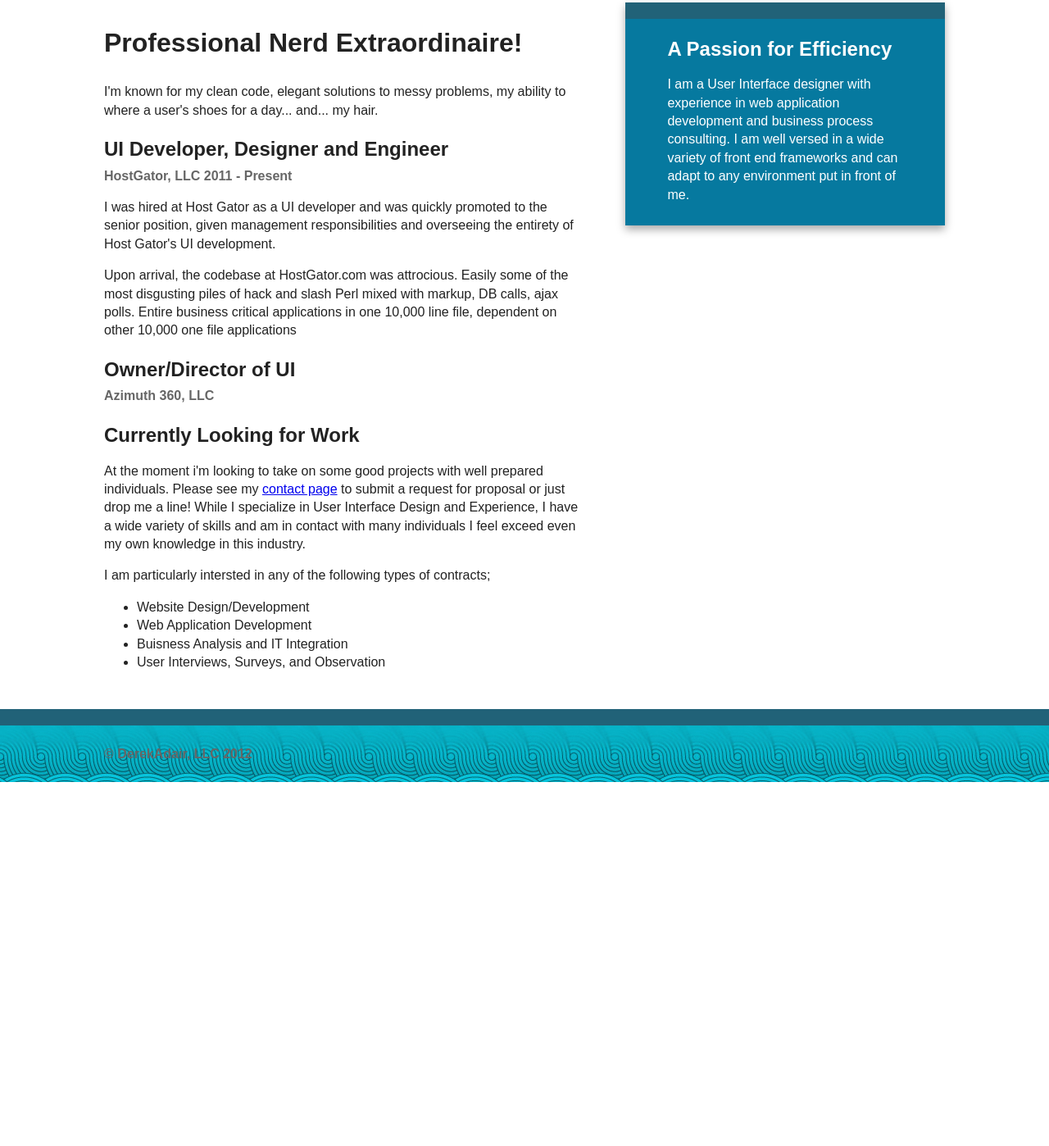
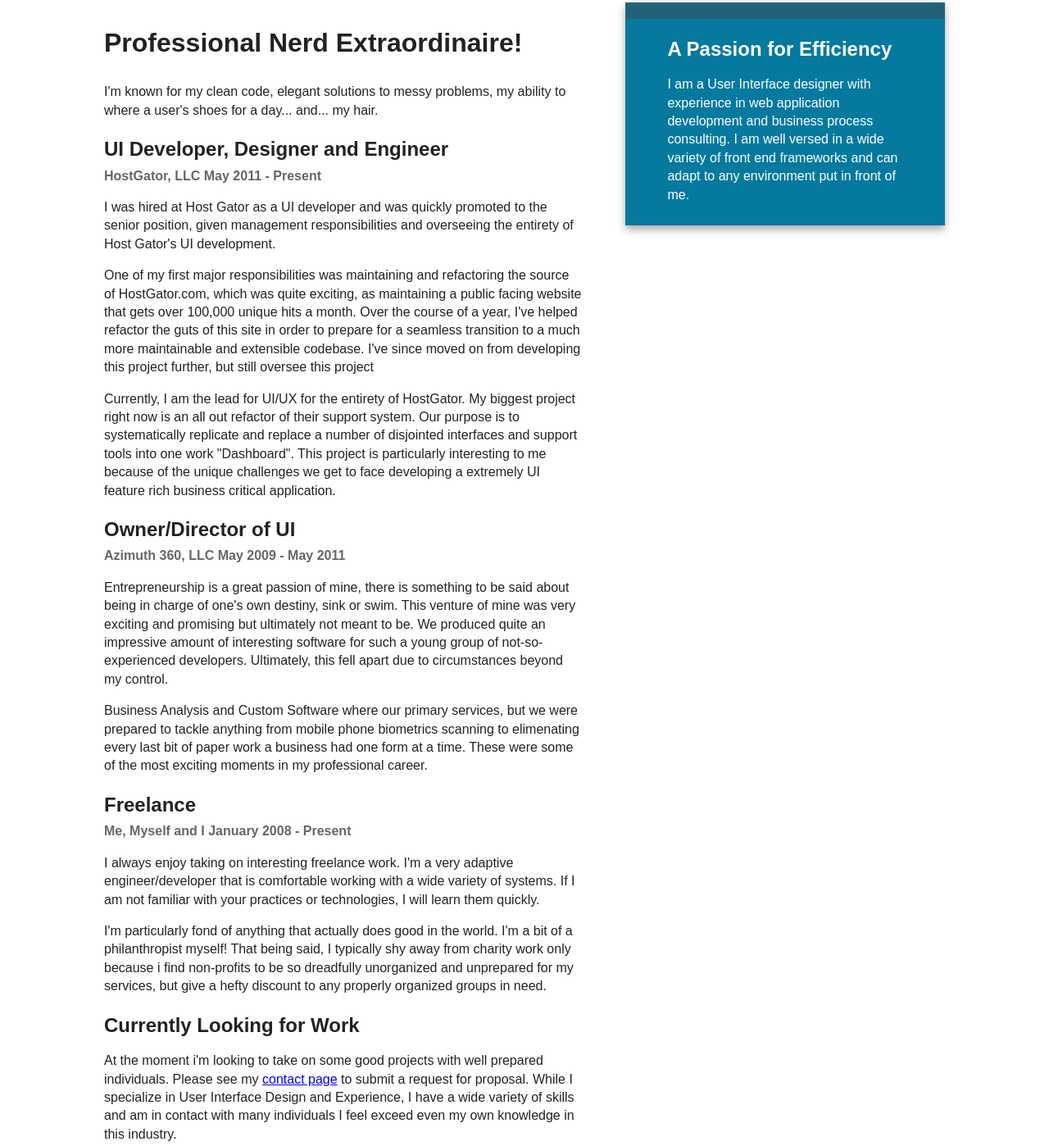
Before and after one commit to derek-adair/derekadaircom, a plain HTML site: page index.html in a window 1280 px wide. Shown: the part 141-1539 px from the top of the page at 82% size. Before the commit the page ends 1095 px from the top, so only its background shows below. Drawn offline with nearby package versions, Linux system fonts and the light colour scheme.

Commit message:
freelance / azimuth content

```diff
--- a/index.html
+++ b/index.html
@@ -48,18 +48,29 @@
                             </header>
                             <section>
                             <h2>UI Developer, Designer and Engineer</h2>
-                            <h3>HostGator, LLC <span>2011 - Present</span></h3>
+                            <h3>HostGator, LLC <span>May 2011 - Present</span></h3>
                             <p>I was hired at Host Gator as a UI developer and was quickly promoted to the senior position, given management responsibilities and overseeing the entirety of Host Gator's UI development.</p>
-                            <p>Upon arrival, the codebase at HostGator.com was attrocious.  Easily some of the most disgusting piles of hack and slash Perl mixed with markup, DB calls, ajax polls. Entire business critical applications in one 10,000 line file, dependent on other 10,000 one file applications</p>
+                            <!--<p>Upon arrival, the codebase at HostGator.com was attrocious.  Easily some of the most disgusting piles of hack and slash Perl mixed with markup, DB calls, ajax polls I've ever seen. Entire business critical applications in one 10,000 line file, dependent on other 10,000 one file applications.  It was my job to help stop this company from hemoraging money and employee's alike.</p>-->
+                            <p>One of my first major responsibilities was maintaining and refactoring the source of HostGator.com, which was quite exciting, as maintaining a public facing website that gets over 100,000 unique hits a month.  Over the course of a year, I've helped refactor the guts of this site in order to prepare for a seamless transition to a much more maintainable and extensible codebase.  I've since moved on from developing this project further, but still oversee this
+                            project</p>
+                            <p>Currently, I am the lead for UI/UX for the entirety of HostGator.  My biggest project right now is an all out refactor of their support system.  Our purpose is to systematically replicate and replace a number of disjointed interfaces and support tools into one work "Dashboard".  This project is particularly interesting to me because of the unique challenges we get to face developing a extremely UI feature rich business critical application.</p>
                             </section>
                             <section>
                             <h2>Owner/Director of UI</h2>
-                            <h3>Azimuth 360, LLC</h3>
+                            <h3>Azimuth 360, LLC <span>May 2009 - May 2011</span></h3>
+                            <p>Entrepreneurship is a great passion of mine, there is something to be said about being in charge of one's own destiny, sink or swim.  This venture of mine was very exciting and promising but ultimately not meant to be.  We produced quite an impressive amount of interesting software for such a young group of not-so-experienced developers.  Ultimately, this fell apart due to circumstances beyond my control.</p>
+                            <p>Business Analysis and Custom Software where our primary services, but we were prepared to tackle anything from mobile phone biometrics scanning to elimenating every last bit of paper work a business had one form at a time.  These were some of the most exciting moments in my professional career.</p>
                             <p>
+                            </section>
+                            <section>
+                                <h2>Freelance</h2>
+                                <h3>Me, Myself and I <span>January 2008 - Present</span></h3>
+                                <p>I always enjoy taking on interesting freelance work.  I'm a very adaptive engineer/developer that is comfortable working with a wide variety of systems.  If I am not familiar with your practices or technologies, I will learn them quickly. </p>
+                                <p> I'm particularly fond of anything that actually does good in the world.  I'm a bit of a philanthropist myself!  That being said, I typically shy away from charity work only because i find non-profits to be so dreadfully unorganized and unprepared for my services, but give a hefty discount to any properly organized groups in need.</p>
                             </section>
                             <footer>
                             <h2>Currently Looking for Work</h2>
-                            <p>At the moment i'm looking to take on some good projects with well prepared individuals. Please see my <a href="./my-info">contact page</a> to submit a request for proposal or just drop me a line! While I specialize in User Interface Design and Experience, I have a wide variety of skills and am in contact with many individuals I feel exceed even my own knowledge in this industry.</p>
+                            <p>At the moment i'm looking to take on some good projects with well prepared individuals. Please see my <a href="./my-info">contact page</a> to submit a request for proposal.  While I specialize in User Interface Design and Experience, I have a wide variety of skills and am in contact with many individuals I feel exceed even my own knowledge in this industry.</p>
                             <p>I am particularly intersted in any of the following types of contracts;</p>
                             <ul>
                                 <li>Website Design/Development</li>
```
